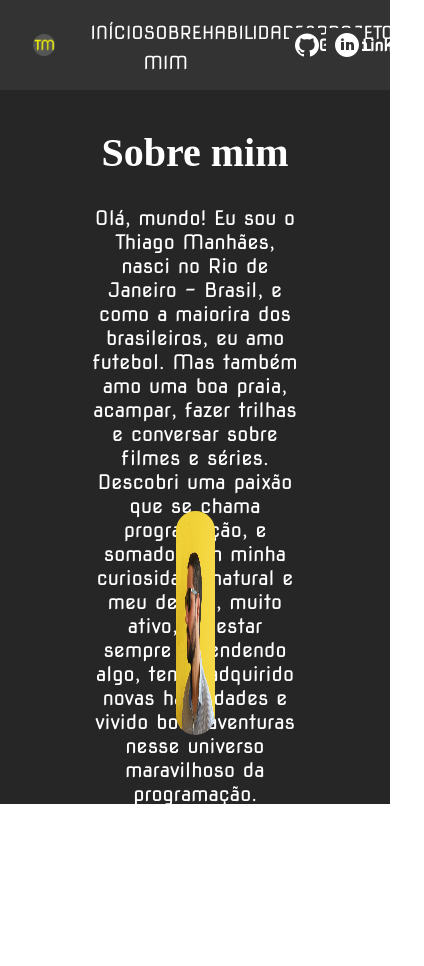
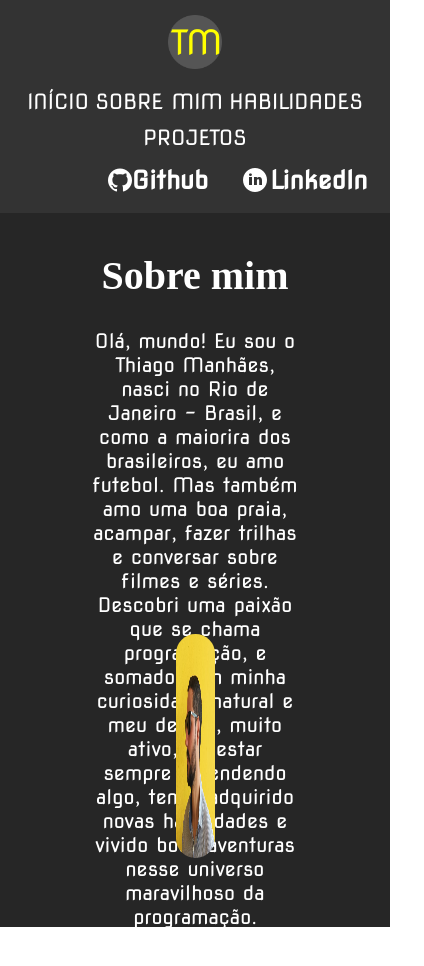
Before and after one commit to othiagomanhaes/meu-portfolio, a React (Create React App) app: page /meu-portfolio/abouteMe in a window 390 px wide. Shown: the top 966 px of the page, 424 px wide, since content can reach past the window. Before the commit the page ends 875 px from the top, so only its background shows below. Built offline with nearby package versions, Linux system fonts and the light colour scheme; a web font is replaced by a local one.

Commit message:
Responsividade do app pronta.

```diff
--- a/src/App.css
+++ b/src/App.css
@@ -50,11 +50,18 @@
     0 0 0.2em var(--neon-cor); */
 }
 
+#div-botoes {
+  display: flex;
+  /* border: 1px solid orange; */
+  width: 25%;
+  justify-content: space-around;
+}
+
 #a-github {
   margin-right: 5px;
   margin-left: 5%;
   text-decoration: none;
-  width: 9%;
+  width: 36%;
 }
 
 #btn-gitHub {
@@ -79,8 +86,9 @@
 #a-linkedin {
   margin-right: 5px;
   text-decoration: none;
-  width: 10%;
+  width: 40%;
 }
+
 
 #btn-linkedIn {
   background-color: rgb(51,51,51);
@@ -100,3 +108,236 @@
   border-style: double;
   border-radius: 6px;
 }
+
+@media (max-width: 280px) {
+  #section-1-header {
+    display: flex;
+    flex-direction: column;
+  }
+
+  #iconeTM {
+    width: 15%;
+    margin-left: 0%;
+  }
+
+  #nav-header {
+    margin-left: 0%;
+    margin-top: 3%;
+    width: 95%;
+  }
+
+  #list-links {
+    width: 100%;
+    display: flex;
+    flex-wrap: wrap;
+    /* border: 1px solid red; */
+  }
+
+  .li-links{
+    font-size: small;
+    /* color: gold; */
+  }
+
+  #div-botoes {
+    /* border: 1px solid green; */
+    display: flex;
+    /* flex-direction: column; */
+    margin-top: 3%;
+    width: 90%;
+    margin-left: auto;
+    margin-right: auto;
+  }
+
+  #a-github {
+    /* border: 1px solid gold; */
+    width: 56%;
+  }
+
+  #btn-gitHub {
+    font-size: 15px !important;
+  }
+
+  #btn-linkedIn {
+    font-size: 15px !important;
+  }
+
+  #a-linkedin {
+    /* border: 1px solid gray; */
+    width: 59%;
+  }
+}
+
+@media (max-width: 375px) {
+  #section-1-header {
+    display: flex;
+    flex-direction: column;
+  }
+
+  #iconeTM {
+    width: 15%;
+    margin-left: 0%;
+  }
+
+  #nav-header {
+    margin-left: 0%;
+    margin-top: 3%;
+    width: 95%;
+  }
+
+  #list-links {
+    width: 100%;
+    display: flex;
+    flex-wrap: wrap;
+    /* border: 1px solid red; */
+  }
+
+  .li-links{
+    font-size: small;
+    /* color: gold; */
+  }
+
+  #div-botoes {
+    /* border: 1px solid orange; */
+    margin-top: 3%;
+    width: 80%;
+  }
+}
+
+@media (max-width: 414px) {
+  #section-1-header {
+    display: flex;
+    flex-direction: column;
+  }
+
+  #iconeTM {
+    width: 15%;
+    margin-left: 0%;
+  }
+
+  #nav-header {
+    margin-left: 0%;
+    margin-top: 3%;
+    width: 80%;
+  }
+
+  #list-links {
+    width: 100%;
+    display: flex;
+    flex-wrap: wrap;
+  }
+
+  .li-links{
+    font-size: 20px;
+  }
+
+  #div-botoes {
+    /* border: 1px solid orange; */
+    margin-top: 3%;
+    width: 80%;
+  }
+}
+
+@media (max-width: 820px) {
+  #section-1-header {
+    display: flex;
+    flex-wrap: wrap;
+    /* width: 90%; */
+    justify-content: center;
+    align-content: center;
+  }
+
+  #iconeTM {
+    width: 15%;
+    margin-left: 0%;
+  }
+
+  #nav-header {
+    margin-left: 0%;
+    margin-top: 3%;
+    width: 95%;
+  }
+
+  #list-links {
+    width: 100%;
+  }
+
+  .li-links{
+    font-size: 30px;
+  }
+
+  #div-botoes {
+    /* border: 1px solid orange; */
+    margin-top: 3%;
+    width: 80%;
+  }
+
+  #a-github {
+    /* border: 1px solid red; */
+    width: 19%;
+  }
+
+  #btn-gitHub {
+    font-size: 25px;
+  }
+
+  #btn-linkedIn {
+    font-size: 25px;
+  }
+
+  #a-linkedin {
+    /* border: 1px solid red; */
+    width: 22%;
+  }
+}
+
+@media (max-width: 912px) {
+  #section-1-header {
+    display: flex;
+    flex-wrap: wrap;
+    justify-content: center;
+    align-content: center;
+  }
+
+  #iconeTM {
+    width: 15%;
+    margin-left: 0%;
+  }
+
+  #nav-header {
+    margin-left: 0%;
+    margin-top: 3%;
+    width: 95%;
+  }
+
+  #list-links {
+    width: 100%;
+  }
+
+  .li-links{
+    font-size: 30px !important;
+  }
+
+  #div-botoes {
+    /* border: 1px solid orange; */
+    margin-top: 3%;
+    width: 80%;
+  }
+
+  #a-github {
+    /* border: 1px solid red; */
+    width: 19%;
+  }
+
+  #btn-gitHub {
+    font-size: 25px;
+  }
+
+  #btn-linkedIn {
+    font-size: 25px;
+  }
+
+  #a-linkedin {
+    /* border: 1px solid red; */
+    width: 22%;
+  }
+}
--- a/src/App.js
+++ b/src/App.js
@@ -17,20 +17,21 @@ function App() {
         <nav id="nav-header">
           <ul id="list-links">
             <li>
-              <Link class="li-links" to="/meu-portfolio">Início</Link>
+              <Link className="li-links" to="/meu-portfolio">Início</Link>
             </li>
             <li>
               {/* <a href="#section-SobreMim" rel="about me">Sobre mim</a> */}
-              <Link class="li-links" to="/meu-portfolio/abouteMe">Sobre mim</Link>
+              <Link className="li-links" to="/meu-portfolio/abouteMe">Sobre mim</Link>
             </li>
             <li>
-              <Link class="li-links" to="/meu-portfolio/skills">Habilidades</Link>
+              <Link className="li-links" to="/meu-portfolio/skills">Habilidades</Link>
             </li>
             <li>
-              <Link class="li-links" to="/meu-portfolio/projects">Projetos</Link>
+              <Link className="li-links" to="/meu-portfolio/projects">Projetos</Link>
             </li>
           </ul>
         </nav>
+        <div id="div-botoes">
           <a href="https://github.com/othiagomanhaes" target="_blank" id="a-github" rel="noreferrer">
             <button id="btn-gitHub" type="button">
               <img src={ imgGitHub } alt="ícone Github" />
@@ -43,6 +44,7 @@ function App() {
               LinkedIn
             </button>
           </a>
+        </div>
       </section>
       <Switch>
         <Route exact path="/meu-portfolio" component={ MainPage }/>
--- a/src/components/Footer.jsx
+++ b/src/components/Footer.jsx
@@ -1,7 +1,7 @@
 import '../styles/Footer.css';
 import imgLinkedIn from '../images/img-LinkedIn.png';
 import imgGitHub from '../images/img-Github.png';
-import insta from '../images/instagram.png';
+// import insta from '../images/instagram.png';
 import insta2 from '../images/instagram-2.png';
 
 function Footer() {
```
Lines whose indentation alone changed are shown as unchanged.
